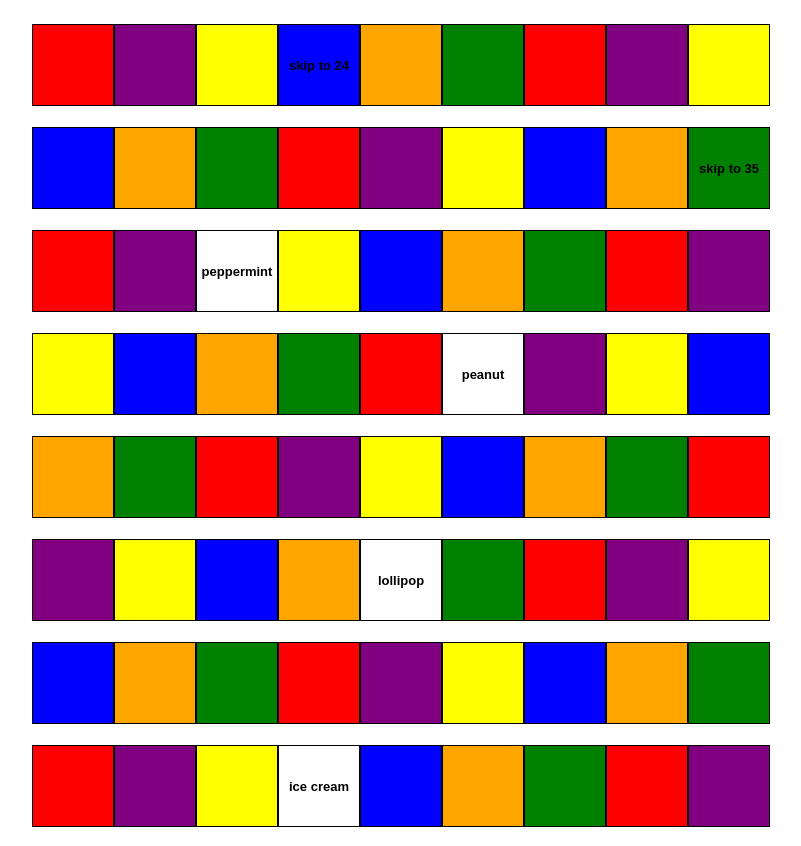
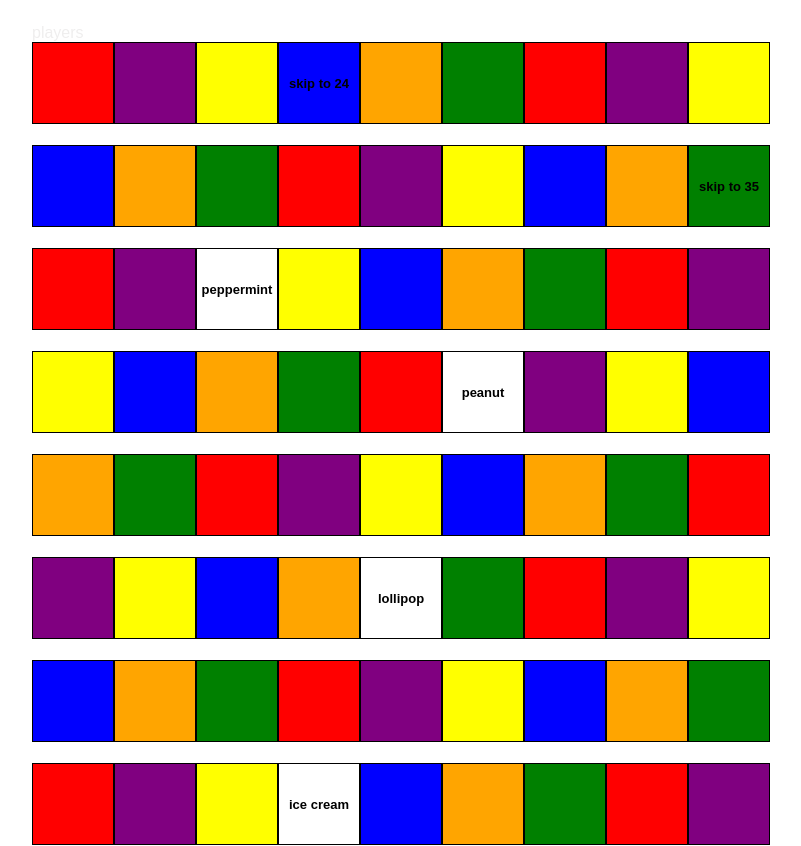
Before and after one commit to darrownet/bitcoin-road, a React app: page / in a window 1280 px wide. Shown: the top 846 px of the page, without its empty margins (208-1009 px from the left). Built offline with nearby package versions, Linux system fonts and the light colour scheme.

Commit message:
added player div

```diff
--- a/src/components/game/game.tsx
+++ b/src/components/game/game.tsx
@@ -6,22 +6,27 @@ import {Card, Colors} from "../../core/typings/Cards";
 
 type GameProps = {};
 
-const cardDeck:Card[] = [];
+const cardDeck: Card[] = [];
 const cardColors: Colors[] = Object.keys(cards) as Colors[];
-cardColors.forEach((color:Colors) => {
+cardColors.forEach((color: Colors) => {
   const singleCount: number = cards[color].single;
   const doubleCount: number = cards[color].double;
-  for(let i: number = 1; i <= singleCount; i++) {
+  for (let i: number = 1; i <= singleCount; i++) {
     cardDeck.push({color, spaces: 1});
   }
-  for(let i: number = 1; i <= doubleCount; i++) {
+  for (let i: number = 1; i <= doubleCount; i++) {
     cardDeck.push({color, spaces: 2});
   }
 });
 const shuffledDeck = shuffleArray(cardDeck);
+console.log(shuffledDeck);
 
 const Game: FC<GameProps> = () => {
   return (
+      <div>
+        <div className="player-section">
+          players
+        </div>
         <div className="game">
           <div className="space-section">
             {gameSpaces.spaces.map((space, index) => {
@@ -38,6 +43,7 @@ const Game: FC<GameProps> = () => {
             })}
           </div>
         </div>
+      </div>
   );
 }
 
```
Lines whose indentation alone changed are shown as unchanged.
